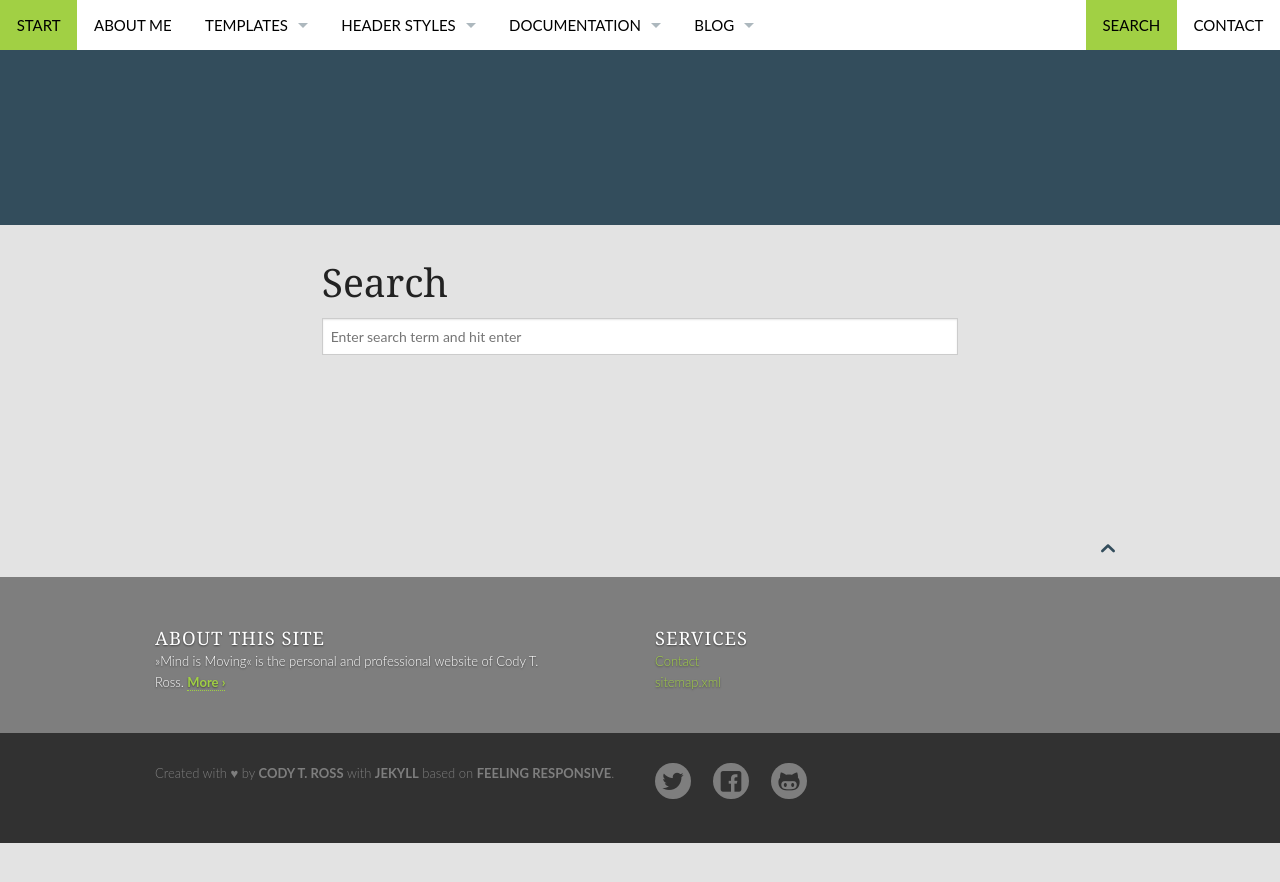
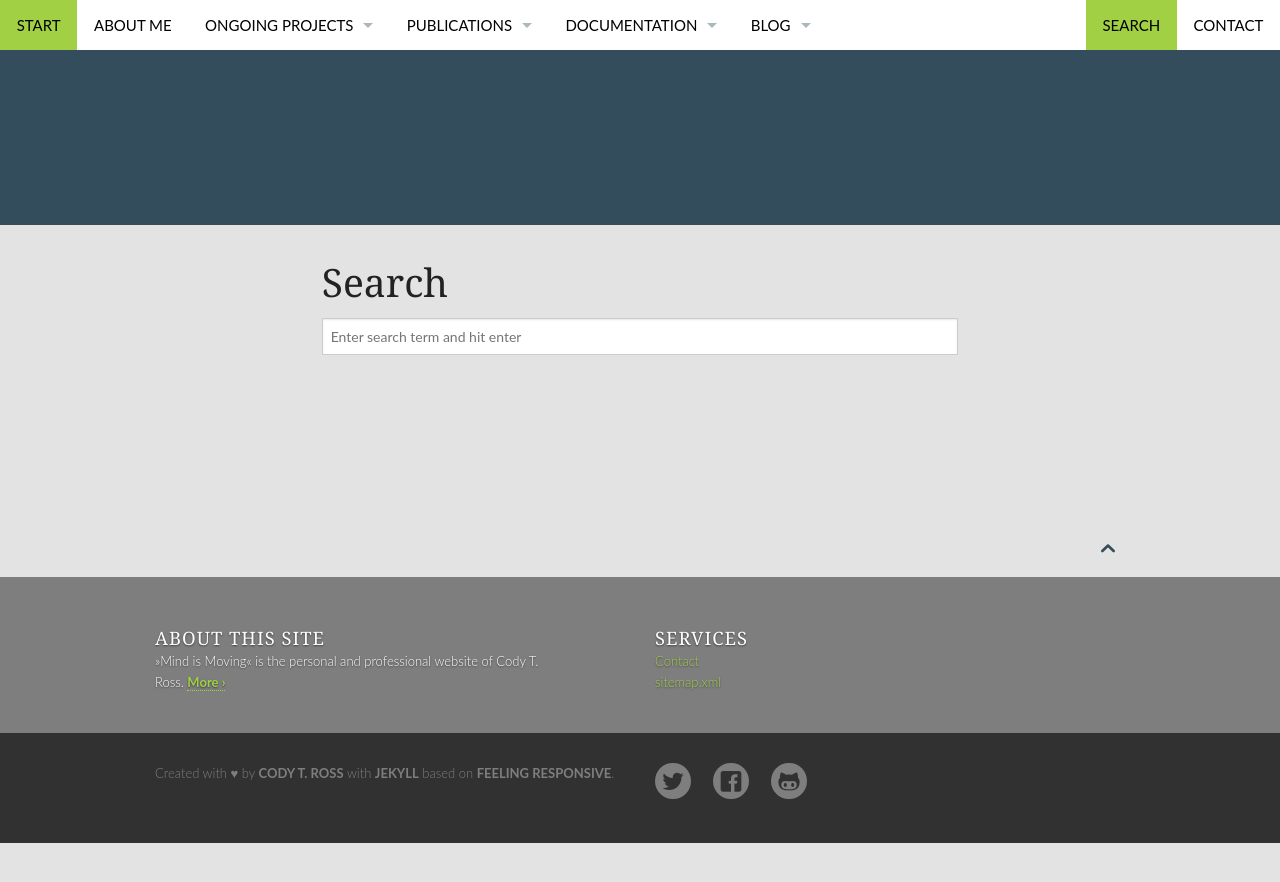
Before and after one commit to Ctross/Ctross.github.io, a Jekyll site: the page built from pages/search.md, in a window 1280 px wide. Shown: the top 882 px of the page. Built offline with Jekyll 4.4.1, drawn with Linux system fonts in a browser that asks for light colours.

Commit message:
Update navigation.yml

```diff
--- a/_data/navigation.yml
+++ b/_data/navigation.yml
@@ -6,39 +6,27 @@
   url: "/about-me/"
   side: left
 
-- title: "Templates"
+- title: "Ongoing Projects"
   url: "/design/"
   side: left
   dropdown:
-  - title: "Grid & Colors"
-    url: "/design/grid/"
-  - title: "Typography"
-    url: "/design/typography/"
-  - title: "Page/Post"
-    url: "/design/page/"
-  - title: "Post-Left-Sidebar"
-    url: "/design/post-left-sidebar/"
-  - title: "Post-Right-Sidebar"
-    url: "/design/post-right-sidebar/"
-  - title: "Page Full-Width"
-    url: "/design/page-fullwidth/"
-  - title: "Blog-Page"
-    url: "/blog/"
-  - title: "Video"
-    url: "/design/video/"
-  - title: "Gallery"
-    url: "/design/gallery/"
-  - title: "Portfolio"
-    url: "/design/portfolio/"
+  - title: "Social Learning and Chess"
+    url: "/projects/chess/"
+  - title: "Slavery, Inequality, and Repatriation"
+    url: "/projects/slavery/"
+  - title: "Wealth, Inequality, and Polygyny"
+    url: "/projects/polygyny/"
+  - title: "Mapping Racial Bias in Police Violence"
+    url: "/design/police/"
 
-- title: "Header Styles"
+- title: "Publications"
   url: "/headers/"
   side: left
   dropdown:
-  - title: "Header with Full-Width-Image"
-    url: "/design/header-full-width-image/"
-  - title: "Header with Image and Pattern"
-    url: "/design/header-image-pattern/"
+  - title: "SNP‐Based Genomic Admixture Analysis of the CNPRC Rhesus Macaque Colony"
+    url: "/pubs/admixture/"
+  - title: "SNPs vs STRs for Relatedness Estimation"
+    url: "/design/relatedness/"
   - title: "Header with image and color"
     url: "/design/header-image-color/"
   - title: "Header Only With Logo"
```
